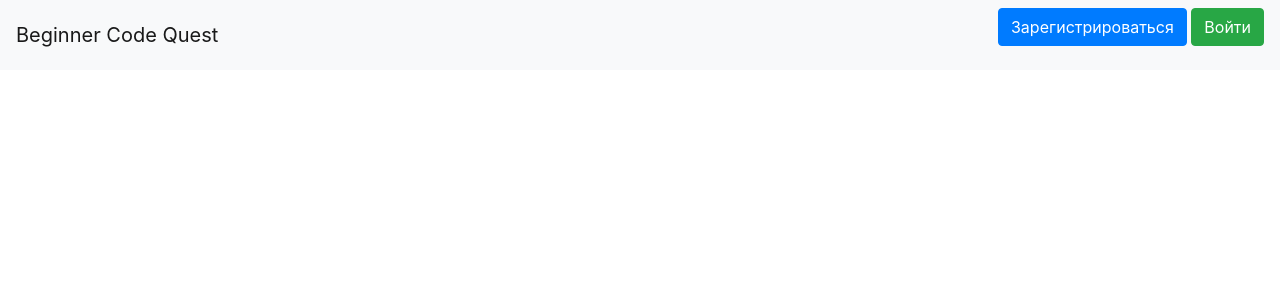
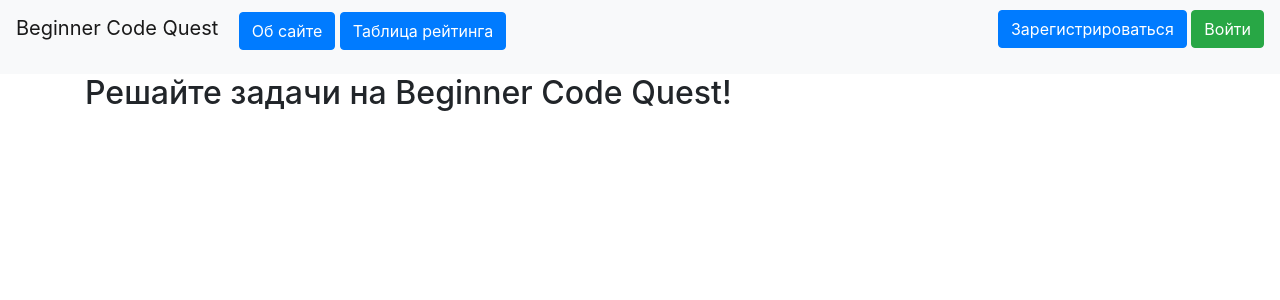
Before and after one commit to Yabra/BeginnerCodeQuest, a Flask app: page / in a window 1280 px wide. Shown: the top 300 px of the page. Run offline with Flask 3, Linux system fonts and the light colour scheme; some libraries are stand-ins or nearby versions.

Commit message:
Design update

```diff
--- a/main.py
+++ b/main.py
@@ -21,7 +21,17 @@ def load_user(user_id):
 @app.route('/')
 @app.route('/index')
 def index():
-    return render_template('base.html', title="Главная")
+    return render_template('index.html', title="Главная")
+
+
+@app.route('/about')
+def about():
+    return render_template('about.html', title="Об сайте")
+
+
+# @app.route('/rating')
+# def rating():
+#     return render_template('rating.html', title="Таблица рейтинга")
 
 
 @app.route('/register', methods=['GET', 'POST'])
--- /dev/null
+++ b/templates/about.html
@@ -0,0 +1,6 @@
+{% extends "base.html" %}
+
+{% block content %}
+    <h2>Об сайте</h2>
+    А рассказывать пока нечего, так что пока что вы сюда зря зашли :)))
+{% endblock %}
--- a/templates/base.html
+++ b/templates/base.html
@@ -12,9 +12,16 @@
 <body>
 <header>
     <nav class="navbar navbar-light bg-light">
-        <a class="navbar-brand" href="#">Beginner Code Quest</a>
+        <p>
+            <a class="navbar-brand" href="/">Beginner Code Quest</a>
+            <a class="btn btn-primary " href="/about">Об сайте</a>
+            <a class="btn btn-primary " href="/rating">Таблица рейтинга</a>
+        </p>
         {% if current_user.is_authenticated %}
-            <a class="navbar-brand" href="/logout">{{ current_user.name }}</a>
+        <p>
+            <a class="navbar-brand" href="/profile">{{ current_user.name }}</a>
+            <a class="btn btn-primary" href="/logout">Выйти из аккаунта</a>
+        </p>
         {% else %}
             <p>
                 <a class="btn btn-primary " href="/register">Зарегистрироваться</a>
--- /dev/null
+++ b/templates/index.html
@@ -0,0 +1,5 @@
+{% extends "base.html" %}
+
+{% block content %}
+    <h2>Решайте задачи на Beginner Code Quest!</h2>
+{% endblock %}
```
